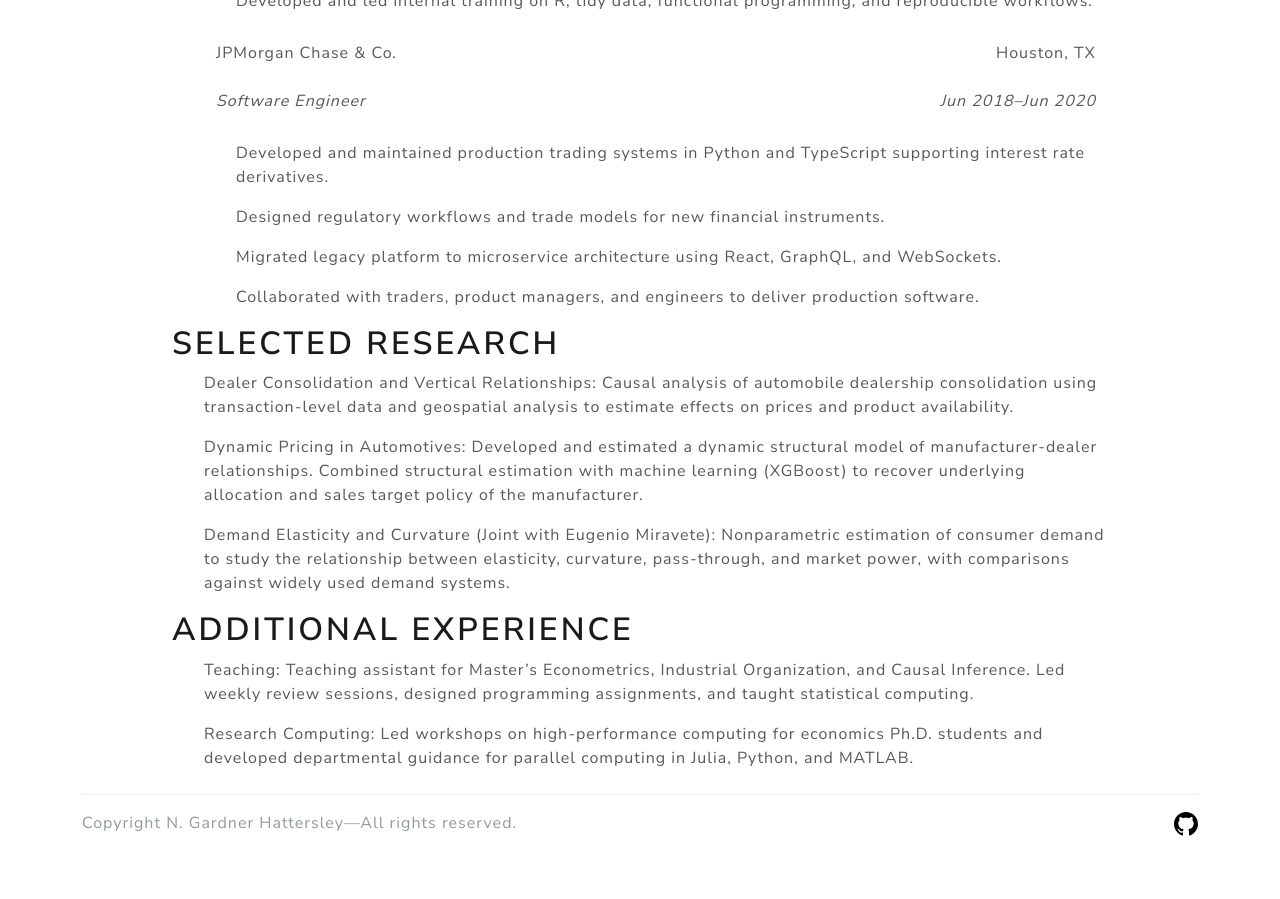
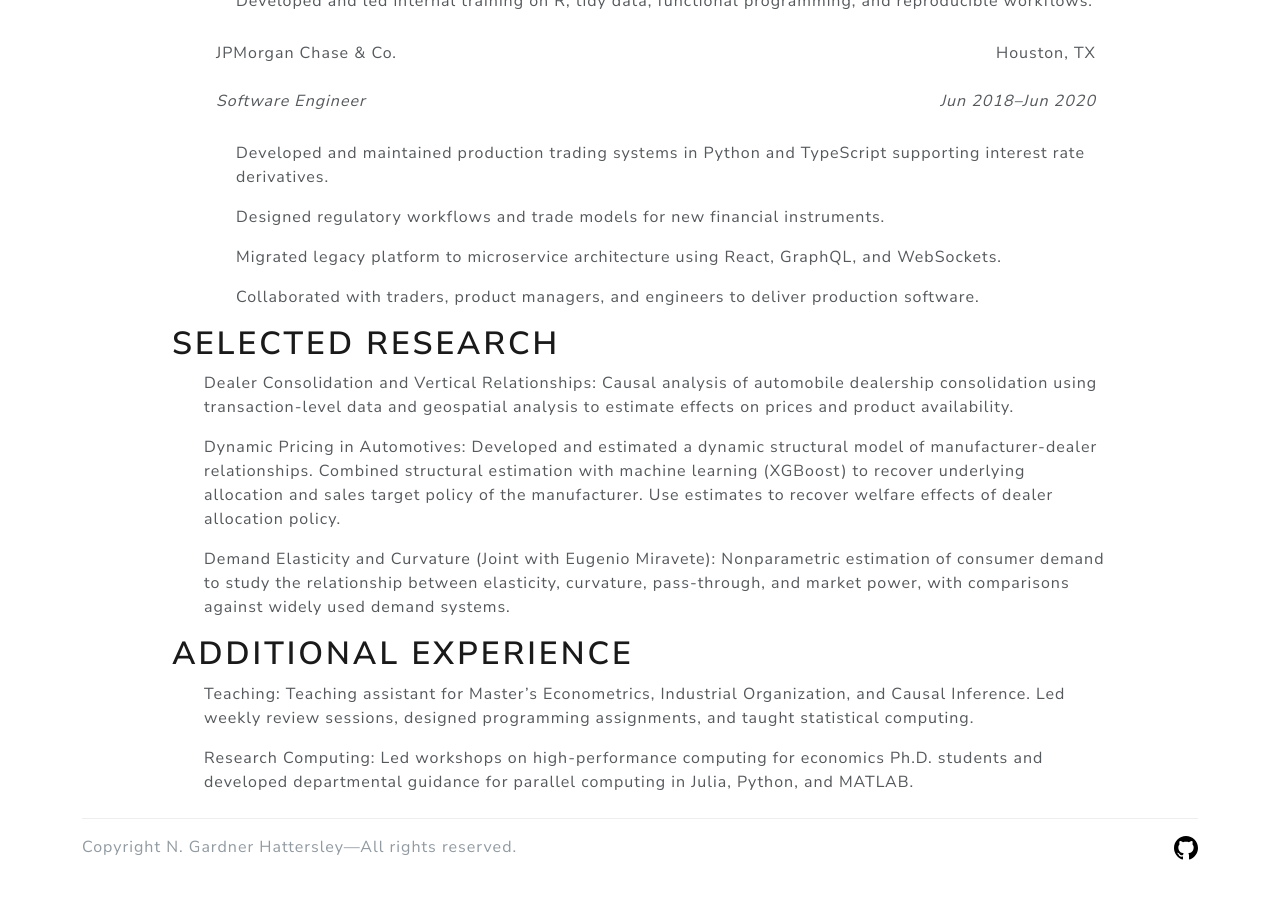
Before and after one commit to nateybear/nateybear.github.io, a Jekyll site: the page built from cv.md, in a window 1280 px wide and 900 px high, scrolled down 1611 px. Built offline with Jekyll 4.4.1, drawn with Linux system fonts in a browser that asks for light colours; nearby versions of some CDN libraries; our own code applies the rules of GitHub Pages for plain Markdown files; before the commit the page ends 2487 px from its top, so only the background shows below that.

Commit message:
small touch

```diff
--- a/_includes/resume.html
+++ b/_includes/resume.html
@@ -151,7 +151,8 @@ estimate effects on prices and product availability. </span></p></li>
 and estimated a dynamic structural model of manufacturer-dealer
 relationships. Combined structural estimation with machine learning
 (XGBoost) to recover underlying allocation and sales target policy of
-the manufacturer. </span></p></li>
+the manufacturer. Use estimates to recover welfare effects of dealer
+allocation policy. </span></p></li>
 <li><p><span> <strong>Demand Elasticity and Curvature (Joint with
 Eugenio Miravete)</strong>: Nonparametric estimation of consumer demand
 to study the relationship between elasticity, curvature, pass-through,
```
Also changed, not shown: 3 other files.
